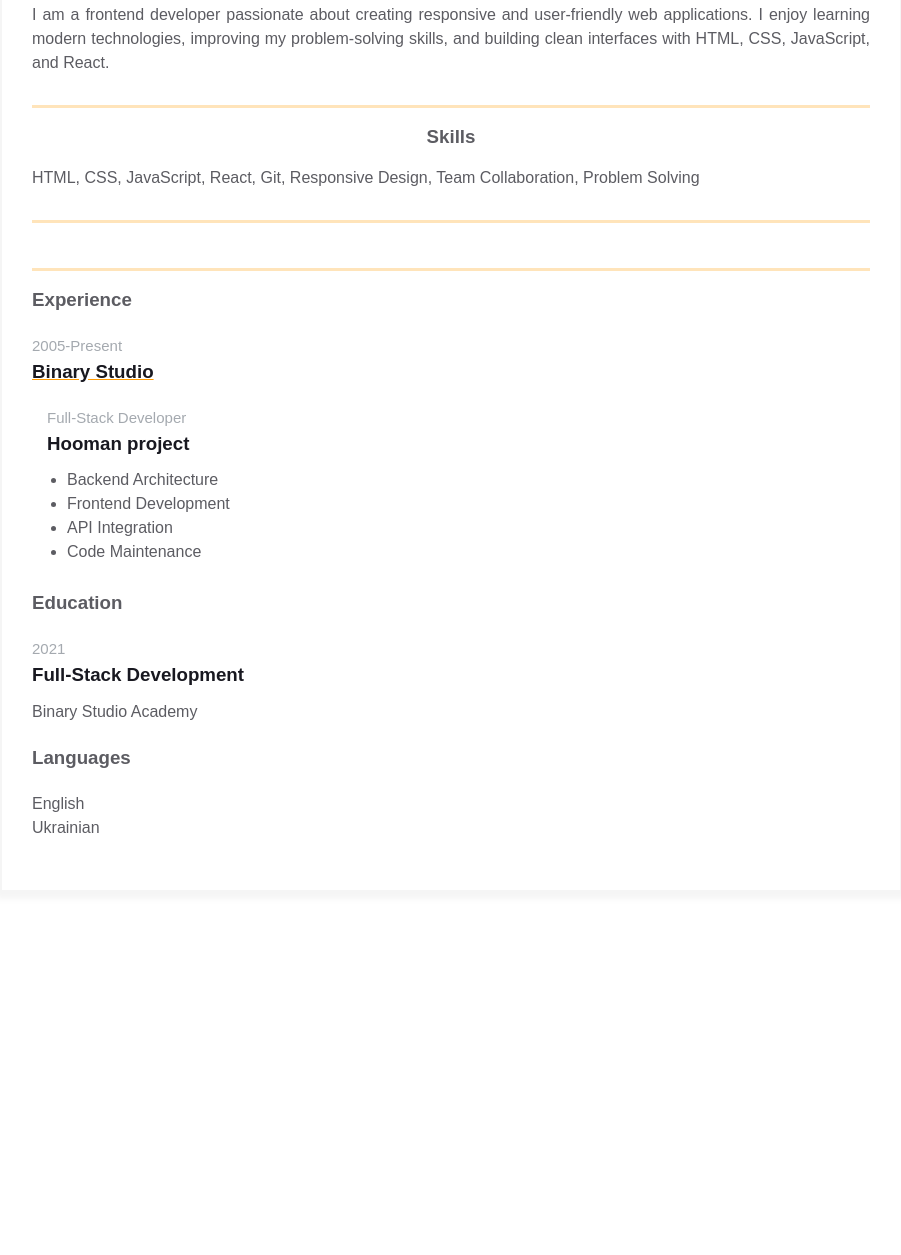
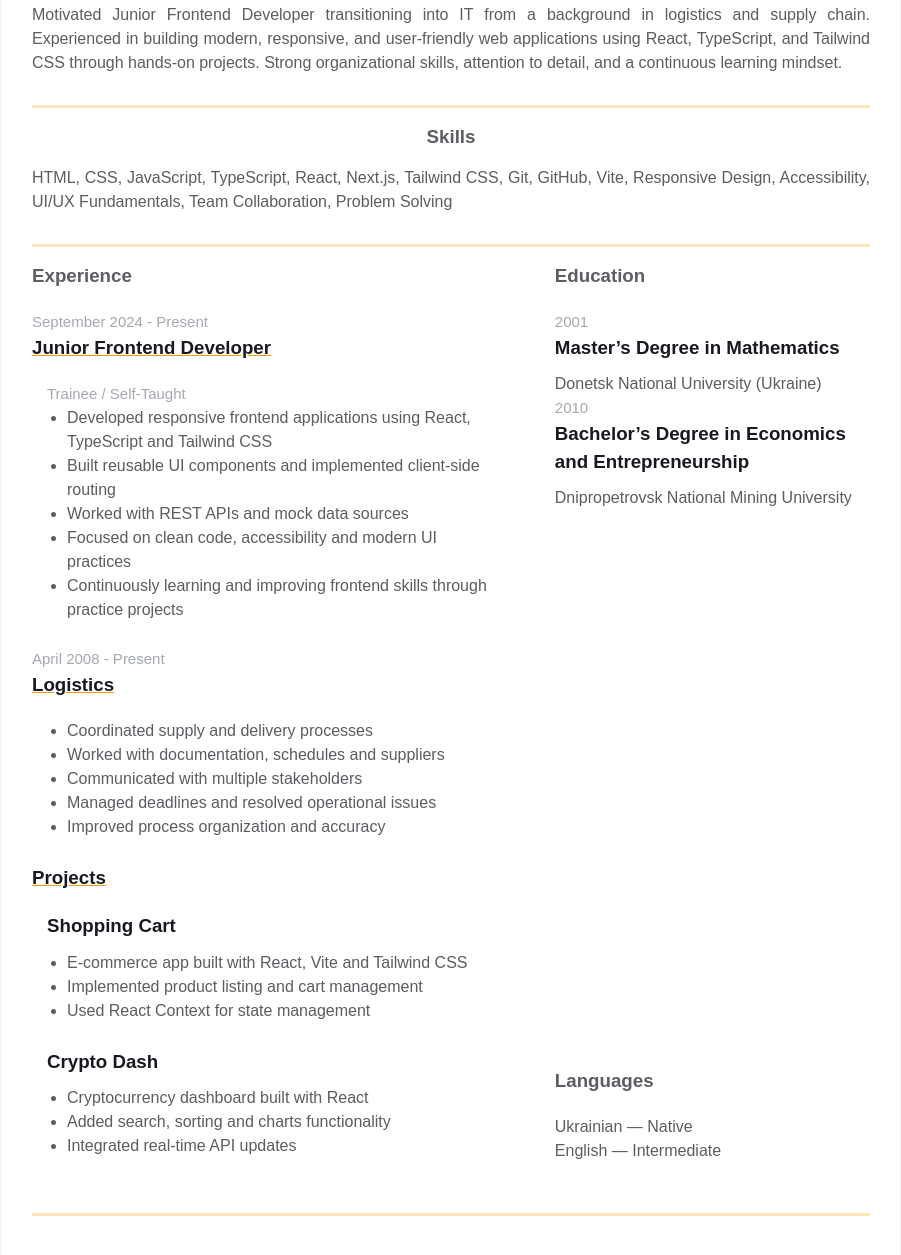
Before and after one commit to JuliyaPershina/homepage, a plain HTML site: page index.html in a window 1280 px wide. Shown: the part 347-1602 px from the top of the page, without its empty margins (189-1090 px from the left). Before the commit the page ends 1288 px from the top, so only its background shows below. Drawn offline with Linux system fonts and the light colour scheme.

Commit message:
Added personal resume content

```diff
--- a/index.html
+++ b/index.html
@@ -61,10 +61,12 @@
           <div class="resume__block">
             <div class="intro">
               <p class="intro_text">
-                I am a frontend developer passionate about creating responsive
-                and user-friendly web applications. I enjoy learning modern
-                technologies, improving my problem-solving skills, and building
-                clean interfaces with HTML, CSS, JavaScript, and React.
+                Motivated Junior Frontend Developer transitioning into IT from a
+                background in logistics and supply chain. Experienced in
+                building modern, responsive, and user-friendly web applications
+                using React, TypeScript, and Tailwind CSS through hands-on
+                projects. Strong organizational skills, attention to detail, and
+                a continuous learning mindset.
               </p>
             </div>
           </div>
@@ -77,71 +79,169 @@
             <div class="skills">
               <h3 class="skills__header">Skills</h3>
               <p class="skills__text">
-                HTML, CSS, JavaScript, React, Git, Responsive Design, Team
-                Collaboration, Problem Solving
+                HTML, CSS, JavaScript, TypeScript, React, Next.js, Tailwind CSS,
+                Git, GitHub, Vite, Responsive Design, Accessibility, UI/UX
+                Fundamentals, Team Collaboration, Problem Solving
               </p>
             </div>
           </div>
         </div>
 
-        <!-- Шаблон блоку досвіду -->
-
         <div class="container">
           <div class="resume__block">
             <div class="main-info fh">
-              <div class="experiences"></div>
+              <!-- Досвід -->
+              <div class="experiences">
+                <h3 class="experiences__header">Experience</h3>
 
-              <div class="additional-info fv"></div>
+                <div class="experiences__company">
+                  <div class="experiences__company-header">
+                    <span class="experiences__company-header-durability">
+                      September 2024 - Present
+                    </span>
+
+                    <h3 class="experiences__company-header-name">
+                      Junior Frontend Developer
+                    </h3>
+                  </div>
+
+                  <div class="experiences__company-project">
+                    <span class="experiences__company-project-role">
+                      Trainee / Self-Taught
+                    </span>
+
+                    <ul class="experiences__company-project-responsibilities">
+                      <li>
+                        Developed responsive frontend applications using React,
+                        TypeScript and Tailwind CSS
+                      </li>
+                      <li>
+                        Built reusable UI components and implemented client-side
+                        routing
+                      </li>
+                      <li>Worked with REST APIs and mock data sources</li>
+                      <li>
+                        Focused on clean code, accessibility and modern UI
+                        practices
+                      </li>
+                      <li>
+                        Continuously learning and improving frontend skills
+                        through practice projects
+                      </li>
+                    </ul>
                   </div>
                 </div>
 
-          <!-- Досвід -->
-
-          <h3 class="experiences__header">Experience</h3>
                 <div class="experiences__company">
                   <div class="experiences__company-header">
-              <span class="experiences__company-header-durability"
-                >2005-Present</span
-              >
-              <h3 class="experiences__company-header-name">Binary Studio</h3>
+                    <span class="experiences__company-header-durability">
+                      April 2008 - Present
+                    </span>
+
+                    <h3 class="experiences__company-header-name">Logistics</h3>
                   </div>
 
                   <div class="experiences__company-project">
-              <span class="experiences__company-project-role"
-                >Full-Stack Developer</span
+                    <ul class="experiences__company-project-responsibilities">
+                      <li>Coordinated supply and delivery processes</li>
+                      <li>
+                        Worked with documentation, schedules and suppliers
+                      </li>
+                      <li>Communicated with multiple stakeholders</li>
+                      <li>Managed deadlines and resolved operational issues</li>
+                      <li>Improved process organization and accuracy</li>
+                    </ul>
+                  </div>
+                </div>
+
+                <div class="experiences__company">
+                  <div class="experiences__company-header">
+                    <h3 class="experiences__company-header-name">Projects</h3>
+                  </div>
+
+                  <div class="experiences__company-project">
+                    <h3 class="experiences__company-project-name">
+                      Shopping Cart
+                    </h3>
+
+                    <ul class="experiences__company-project-responsibilities">
+                      <li>
+                        E-commerce app built with React, Vite and Tailwind CSS
+                      </li>
+                      <li>Implemented product listing and cart management</li>
+                      <li>Used React Context for state management</li>
+                    </ul>
+                  </div>
+
+                  <div class="experiences__company-project">
+                    <h3 class="experiences__company-project-name">
+                      Crypto Dash
+                    </h3>
+
+                    <ul class="experiences__company-project-responsibilities">
+                      <li>Cryptocurrency dashboard built with React</li>
+                      <li>Added search, sorting and charts functionality</li>
+                      <li>Integrated real-time API updates</li>
+                    </ul>
+                  </div>
+                </div>
+              </div>
+
+              <div class="additional-info fv">
+                <div class="additional-info__education">
+                  <h3 class="additional-info__education-header">Education</h3>
+
+                  <div class="additional-info__education-university">
+                    <span
+                      class="additional-info__education-university-durability"
                     >
-              <h3 class="experiences__company-project-name">Hooman project</h3>
-              <ul class="experiences__company-project-responsibilities">
-                <li>Backend Architecture</li>
-                <li>Frontend Development</li>
-                <li>API Integration</li>
-                <li>Code Maintenance</li>
-              </ul>
+                      2001
+                    </span>
+
+                    <h3
+                      class="additional-info__education-university-speciality"
+                    >
+                      Master’s Degree in Mathematics
+                    </h3>
+
+                    <p class="additional-info__education-university-name">
+                      Donetsk National University (Ukraine)
+                    </p>
+                  </div>
+
+                  <div class="additional-info__education-university">
+                    <span
+                      class="additional-info__education-university-durability"
+                    >
+                      2010
+                    </span>
+
+                    <h3
+                      class="additional-info__education-university-speciality"
+                    >
+                      Bachelor’s Degree in Economics and Entrepreneurship
+                    </h3>
+
+                    <p class="additional-info__education-university-name">
+                      Dnipropetrovsk National Mining University
+                    </p>
                   </div>
                 </div>
 
                 <!-- Додаткова інформація -->
 
-          <div class="additional-info fv">
-            <div class="additional-info__education">
-              <h3 class="additional-info__education-header">Education</h3>
-              <div class="additional-info__education-university">
-                <span class="additional-info__education-university-durability"
-                  >2021</span
-                >
-                <h3 class="additional-info__education-university-speciality">
-                  Full-Stack Development
-                </h3>
-                <p class="additional-info__education-university-name">
-                  Binary Studio Academy
+                <div class="additional-info__languages">
+                  <h3 class="additional-info__languages-header">Languages</h3>
+
+                  <p class="additional-info__languages-item">
+                    Ukrainian — Native
+                  </p>
+
+                  <p class="additional-info__languages-item">
+                    English — Intermediate
                   </p>
                 </div>
               </div>
-
-            <div class="additional-info__languages">
-              <h3 class="additional-info__languages-header">Languages</h3>
-              <p class="additional-info__languages-item">English</p>
-              <p class="additional-info__languages-item">Ukrainian</p>
             </div>
           </div>
         </div>
```
Lines whose indentation alone changed are shown as unchanged.
